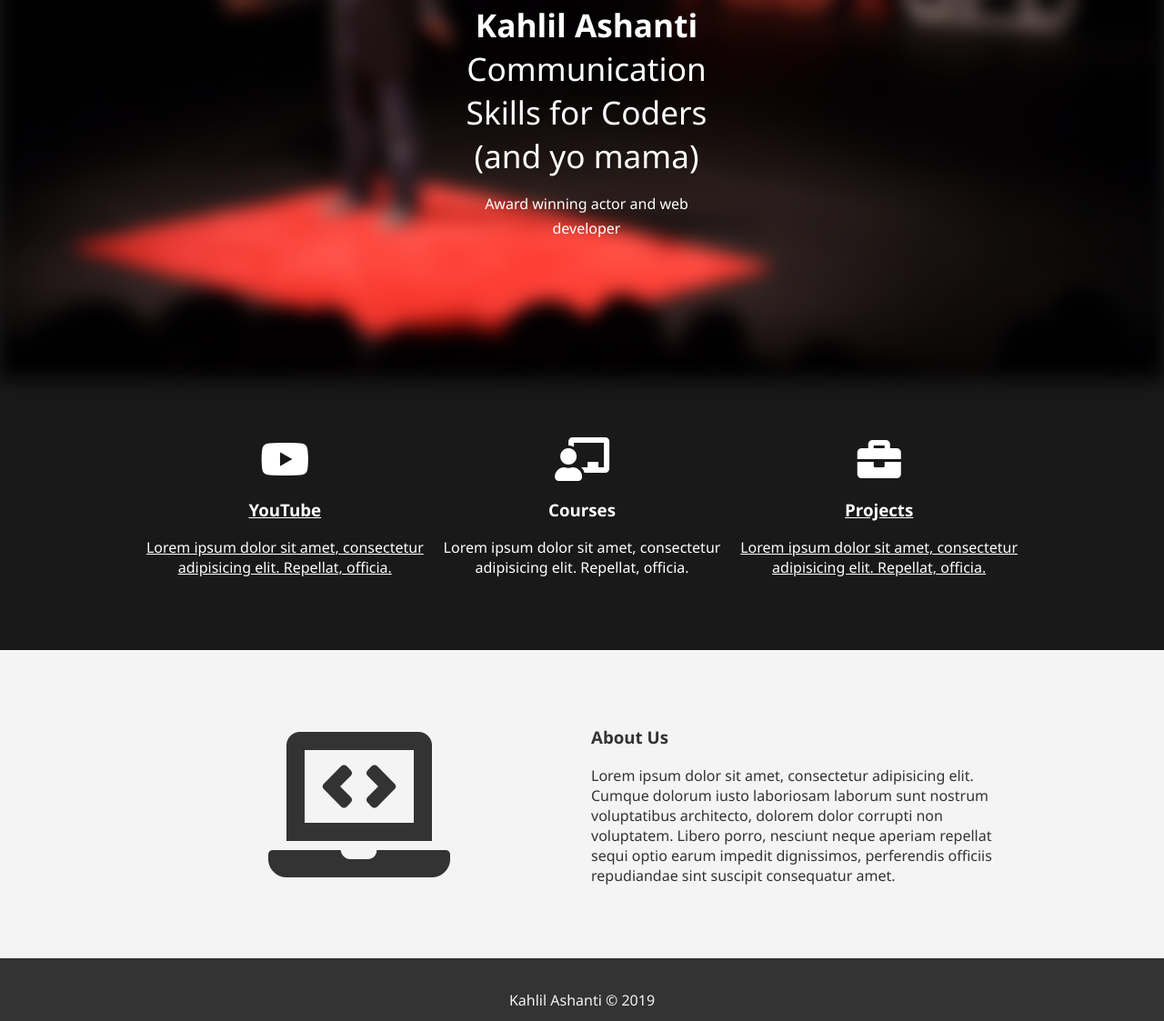
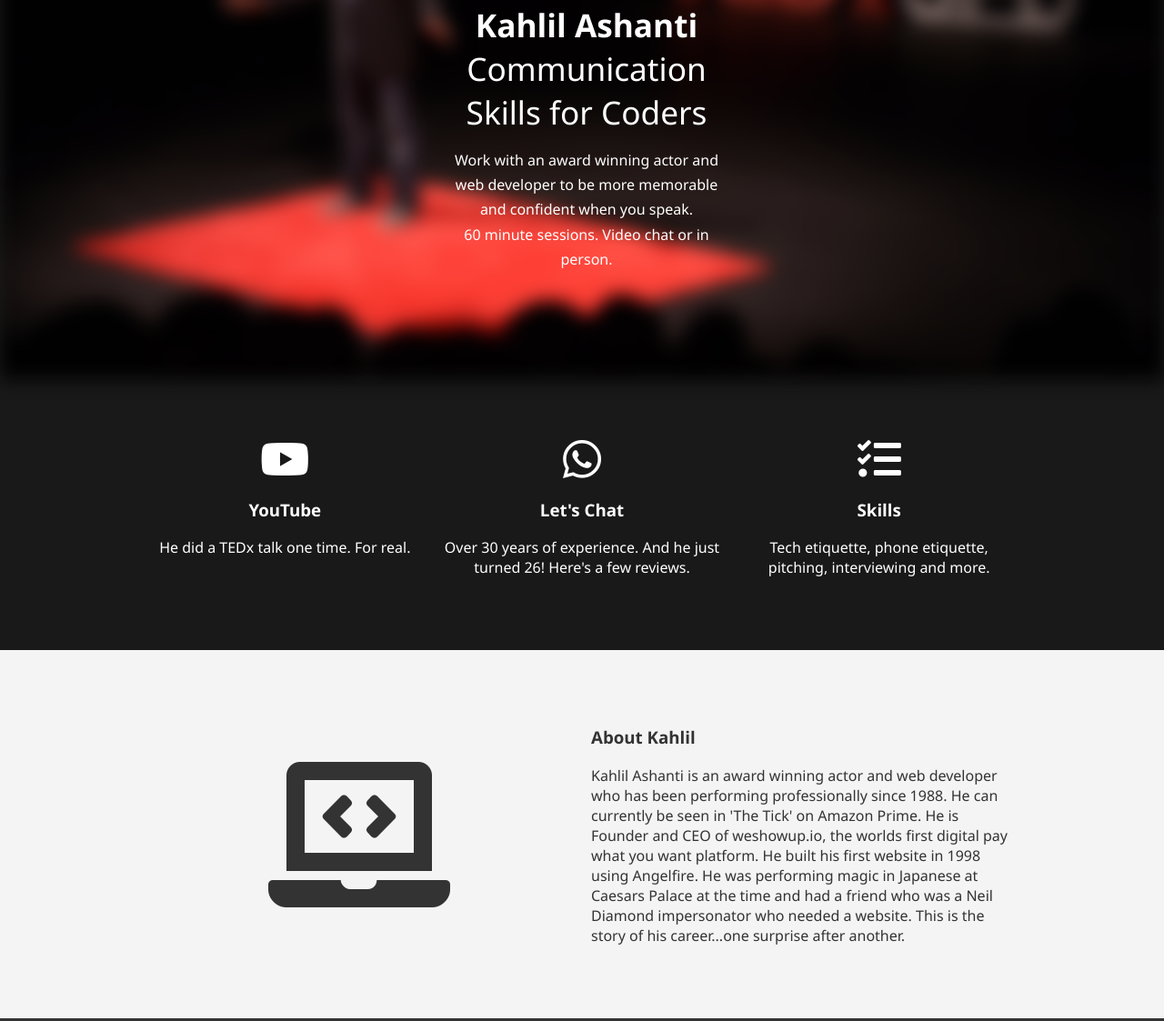
Before and after one commit to kahlilashanti/speaking_site, a plain HTML site: page index.html in a window 1280 px wide. Shown: the part 383-1506 px from the top of the page at 91% size. Drawn offline with Linux system fonts and the light colour scheme.

Commit message:
text and info adjustments

```diff
--- a/index.html
+++ b/index.html
@@ -3,7 +3,7 @@
 <head>
   <meta charset="UTF-8">
   <meta name="viewport" content="width=device-width, initial-scale=1.0">
-  <title>Be Memorable.</title>
+  <title>Enjoy every minute.</title>
   <link rel="stylesheet" href="https://cdnjs.cloudflare.com/ajax/libs/font-awesome/5.8.2/css/all.css">
   <link rel="stylesheet" type="text/css" title="Cool stylesheet" href="style.css">
 </head>
@@ -13,10 +13,12 @@
       <img src="logo.png" class="logo" alt="Kahlil Ashanti">
       <div class="title">
         <strong>Kahlil Ashanti</strong>
-        Communication Skills for Coders (and yo mama)
+        Communication Skills for Coders
       </div>
       <div class="text">
-        Award winning actor and web developer
+        Work with an award winning actor and web developer to be more memorable and confident when you speak. <br >60 minute sessions. Video chat or in person.<br >
+
+        <!-- <button>Let's Chat</button> -->
       </div>
     </div>
   </header>
@@ -26,17 +28,17 @@
       <div>
         <a href="https://youtu.be/Lk0Y98eT-nE" target="_blank"><i class="fab fa-youtube fa-3x"></i>
         <h3>YouTube</h3>
-        <p>Lorem ipsum dolor sit amet, consectetur adipisicing elit. Repellat, officia.</p></a>
+        <p>He did a TEDx talk one time.  For real.</p></a>
       </div>
       <div>
-        <i class="fas fa-chalkboard-teacher fa-3x"></i>
-        <h3>Courses</h3>
-        <p>Lorem ipsum dolor sit amet, consectetur adipisicing elit. Repellat, officia.</p>
+        <a href="https://calendly.com/kahlilashanti/60min" target="_blank"><i class="fab fa-whatsapp fa-3x"></i>
+        <h3>Let's Chat</h3></a>
+        <p>Over 30 years of experience.  And he just turned 26! Here's a few <a href="https://app.box.com/s/7wbli6h0wg370sjzttekw6ugp7wzw2g5" target="_blank">reviews</a>.</p>
       </div>
       <div>
-      <a href="https://kahlilashanti" target="_blank">  <i class="fas fa-briefcase fa-3x"></i>
-        <h3>Projects</h3>
-        <p>Lorem ipsum dolor sit amet, consectetur adipisicing elit. Repellat, officia.</p></a>
+        <i class="fas fa-tasks fa-3x"></i>
+        <h3>Skills</h3>
+        <p>Tech etiquette, phone etiquette, pitching, interviewing and more.</p>
       </div>
     </div>
   </section>
@@ -49,8 +51,8 @@
         <i class="fas fa-laptop-code fa-10x"></i>
       </div>
       <div>
-        <h3>About Us</h3>
-        <p>Lorem ipsum dolor sit amet, consectetur adipisicing elit. Cumque dolorum iusto laboriosam laborum sunt nostrum voluptatibus architecto, dolorem dolor corrupti non voluptatem. Libero porro, nesciunt neque aperiam repellat sequi optio earum impedit dignissimos, perferendis officiis repudiandae sint suscipit consequatur amet.</p>
+        <h3>About Kahlil</h3>
+        <p><a href="https://kahlilashanti.com" target="_blank">Kahlil Ashanti</a> is an <a href="https://www.imdb.com/name/nm1832126/" target="_blank">award winning actor</a> and <a href="https://github.com/kahlilashanti" target="_blank">web developer</a> who has been performing professionally since 1988.  He can currently be seen in <a href="https://www.amazon.com/The-Tick/dp/B01J776HVW" target="_blank">'The Tick' on Amazon Prime</a>. He is Founder and CEO of <a href="https://weshowup.io" target="_blank">weshowup.io,</a> the worlds first digital pay what you want platform. He built his first website in 1998 using <a href="http://www.angelfire.com/ok/rickp/" target="_blank">Angelfire</a>.  He was performing <a href="https://youtu.be/1fC_mw5WUDQ" target="_blank">magic in Japanese at Caesars Palace</a> at the time and had a friend who was a Neil Diamond impersonator who needed a website.  This is the story of his career...one surprise after another. </p>
       </div>
     </div>
   </div>
--- a/style.css
+++ b/style.css
@@ -4,6 +4,23 @@ body {
   color: #fff;
   font-family: 'Segoe UI', Tahoma, Geneva, Verdana, sans-serif;
 }
+
+/* button {
+  background-color: #4CAF50;
+  border: none;
+  color: white;
+  margin-top: 1rem;
+  padding: 15px 32px;
+  text-align: center;
+  text-decoration: none;
+  display: inline-block;
+  font-size: 16px;
+  border-radius: 25px;
+}
+
+button:hover {
+  cursor: pointer;
+} */
 
 .showcase::after {
   content:' ';
@@ -30,10 +47,28 @@ body {
   -webkit-filter: blur(2px);
 }
 
+.services a {
+  color: #fff;
+  text-decoration: none;
+}
+
+.services a:hover {
+  color: #74b9ff;
+}
+
+.about a:hover {
+  color: #74b9ff;
+}
+
+.fa-whatsapp:hover {
+  color: #74b9ff;
+  cursor: pointer;
+}
 /* content inside image */
 
-a {
-  color: white;
+.about a {
+  color: #333;
+  text-decoration: none;
 }
 
 .content {
@@ -127,11 +162,13 @@ footer p {
   .content .logo {
     height: 140px;
     width: 140px;
+
   }
 
   .content .text {
     display: none;
   }
+
 
 
 
```
Also changed, not shown: 1 other file.
